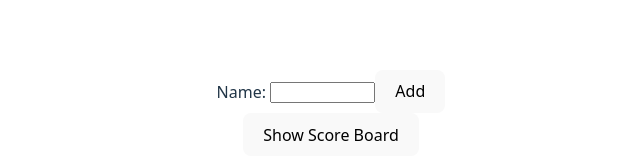
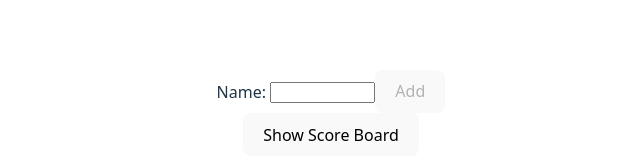
Before and after one commit to morielbitan/reactGameProject, a React (Vite) app in the folder reactGameProject/: page / in a window 1280 px wide. Shown: the part 287-450 px from the top of the page, without its empty margins (309-949 px from the left). Built offline with nearby package versions, Linux system fonts and the light colour scheme.

Commit message:
for each old  player, show his past games steps

```diff
--- a/reactGameProject/src/components/AddPlayer.jsx
+++ b/reactGameProject/src/components/AddPlayer.jsx
@@ -32,7 +32,9 @@ function AddPlayer({ addPlayer }) {
           maxLength="8"
           size="10"
         />
-        <button onClick={handleAddPlayer}>Add</button>
+        <button disabled={!name} onClick={handleAddPlayer}>
+          Add
+        </button>
       </div>
     );
   }
--- a/reactGameProject/src/components/PlayerWindow.jsx
+++ b/reactGameProject/src/components/PlayerWindow.jsx
@@ -33,9 +33,16 @@ function PlayerWindow({
     setSteps(0);
     setNumber(Math.floor(Math.random() * 10));
   }
+  function playerPastGames() {
+    const allPlayers = JSON.parse(localStorage.getItem("scoresMemory"));
+    return allPlayers[currentPlayer.name];
+  }
   return (
     <>
       <h2 className="user-name">{currentPlayer.name}</h2>
+      <h2 className="past-games">
+        Past Games Scores: {playerPastGames().join(", ")}
+      </h2>
       <h2 className="steps">Steps: {steps}</h2>
       <h2 className="status">{playerStatus ? "enabled" : "disabled"}</h2>
       <h1 className="number">{number}</h1>
```
